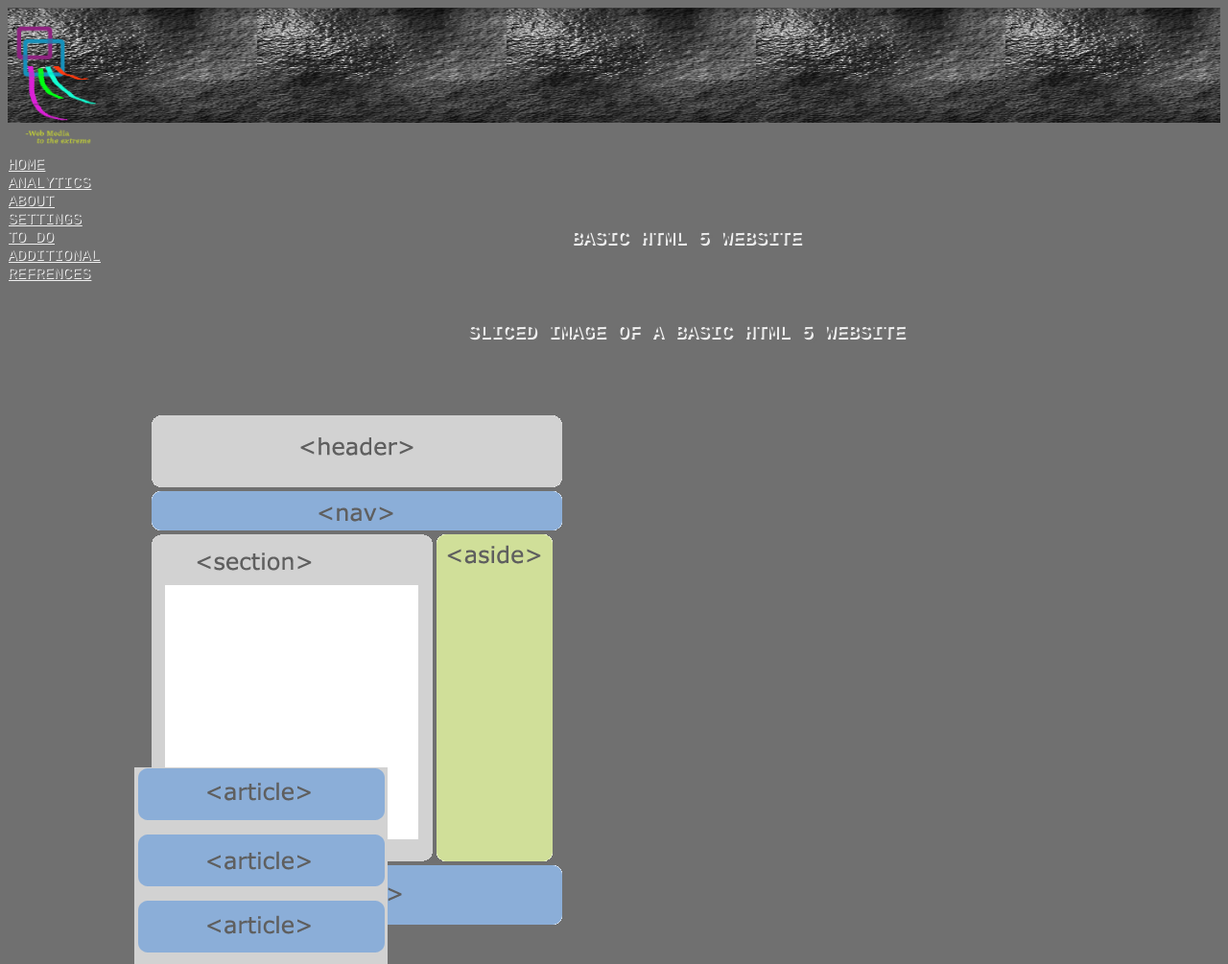
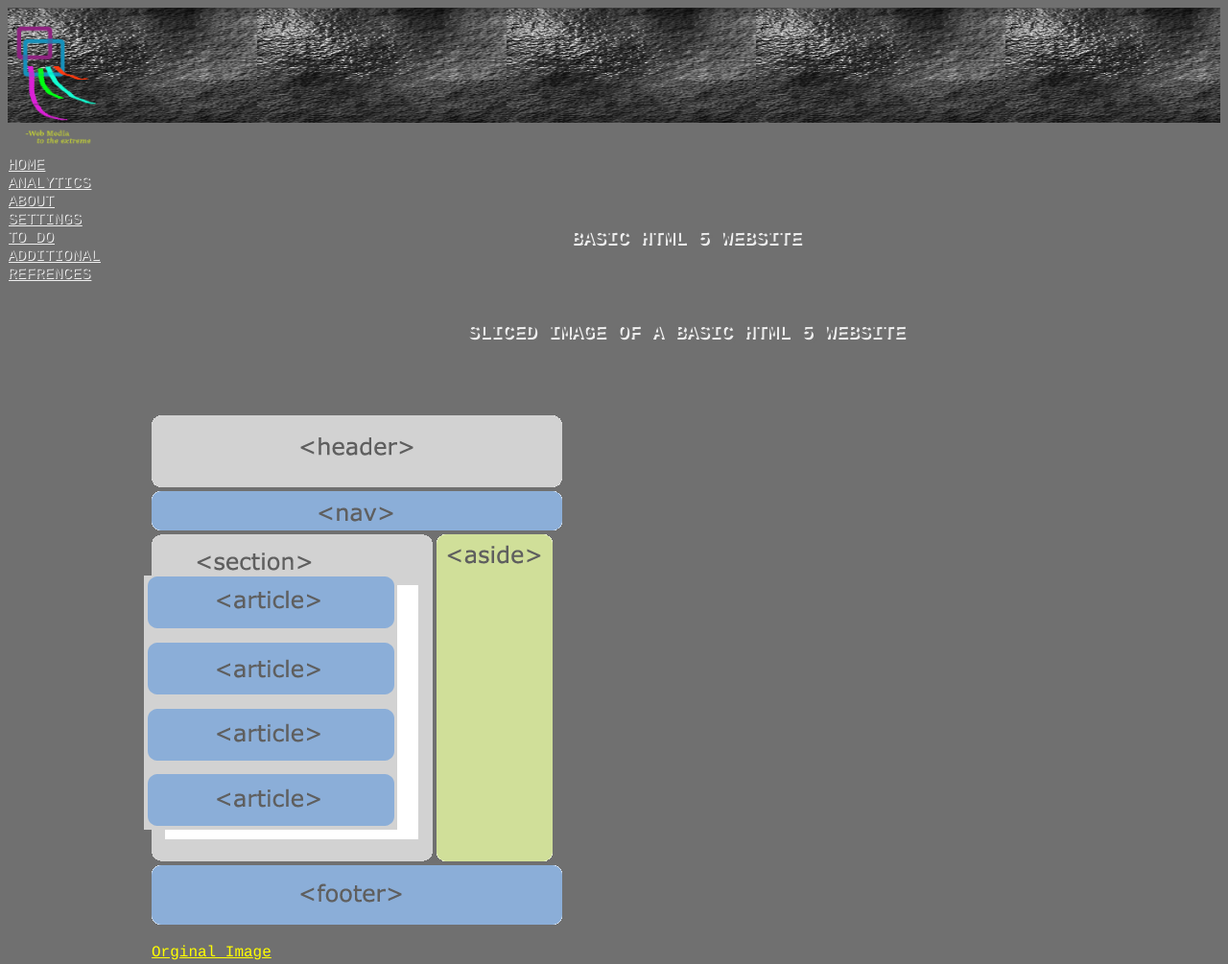
Before and after one commit to vashman/web_meda, a Jekyll site: the page built from media_post/sliced.html, in a window 1280 px wide. Shown: the top 1005 px of the page at 96% size. Built offline with Jekyll 4.4.1, drawn with Linux system fonts in a browser that asks for light colours.

```diff
--- a/media_post/sliced.html
+++ b/media_post/sliced.html
@@ -15,7 +15,7 @@
 <a href="http://www.w3schools.com/tags/tag_header.asp"><image src="{{site.baseurl}}//media/sliced/header.png" alt="header" /></a><br />
 <a href="http://www.w3schools.com/tags/tag_nav.asp"><image src="{{site.baseurl}}/media/sliced/nav.png" alt="nav" /></a><br />
 <a href="http://www.w3schools.com/tags/tag_section.asp"><image src="{{site.baseurl}}/media/sliced/section.png" alt="section" /></a>
-<a href="www.w3schools.com/tags/tag_article.asp"><image src="{{site.baseurl}}/media/sliced/articule.png" alt="articule" / style="position: absolute; left:140px; top:800px;"></a>
+<a href="www.w3schools.com/tags/tag_article.asp"><image src="{{site.baseurl}}/media/sliced/articule.png" alt="articule" / style="position: absolute; left:150px; top:600px;"></a>
 <a href="http://www.w3schools.com/tags/tag_aside.asp"><image src="{{site.baseurl}}/media/sliced/aside.png" alt="aside" /></a><br />
 <a href="http://www.w3schools.com/tags/tag_footer.asp"><image src="{{site.baseurl}}/media/sliced/footer.png" alt="footer" /></a>
 
```
